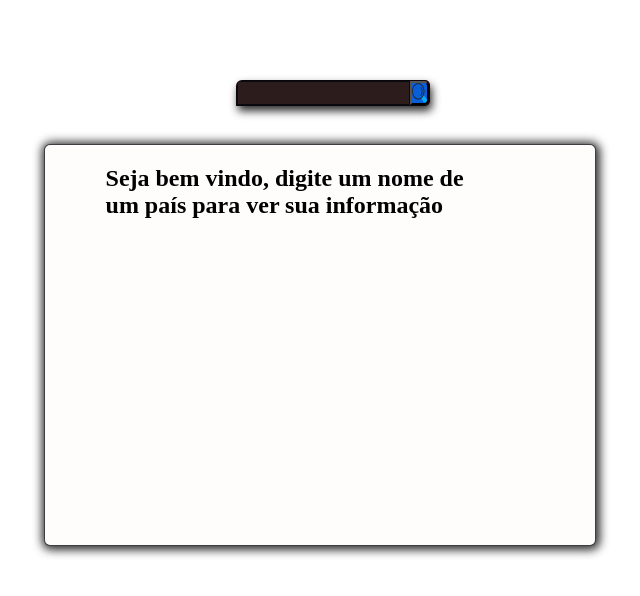
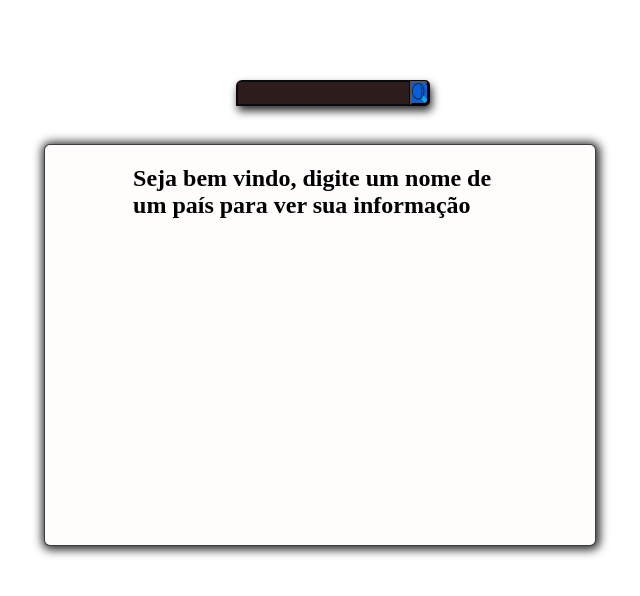
Before and after one commit to Mateus10982/Bandeiras, a plain HTML site: page index.html in a window 1280 px wide. Shown: the whole page, without its empty margins (276-916 px from the left). Drawn offline with Linux system fonts and the light colour scheme; no server answers.

Commit message:
Update style.css

```diff
--- a/style.css
+++ b/style.css
@@ -79,8 +79,8 @@
         left: 0px;
         border-bottom: 2px hsla(0, 33%, 3%, 0.884) solid;
     }
-    h2{
+  h2{
         position:absolute;
-        left: 11%;
+        left: 16%;
         color: black;
     }
```
